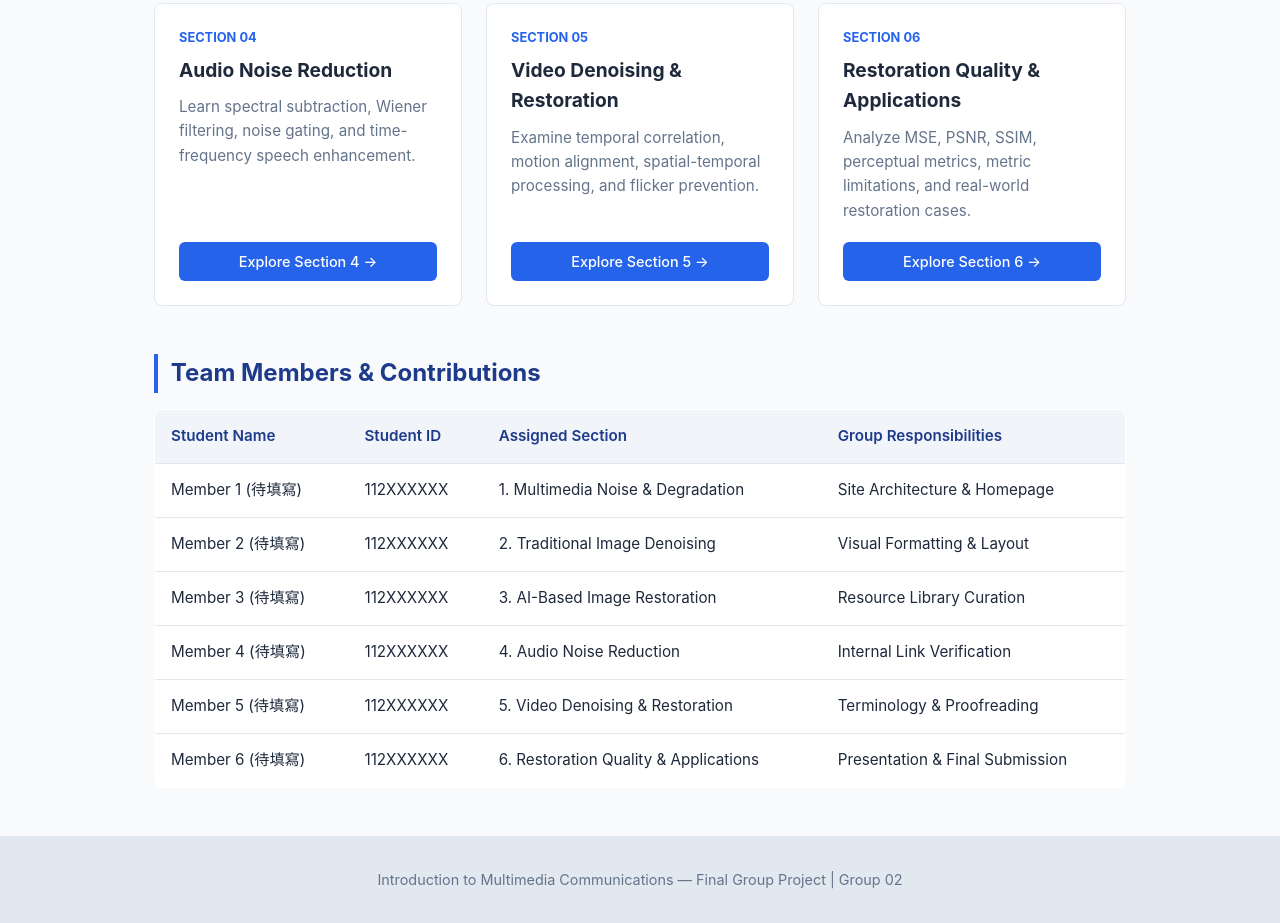
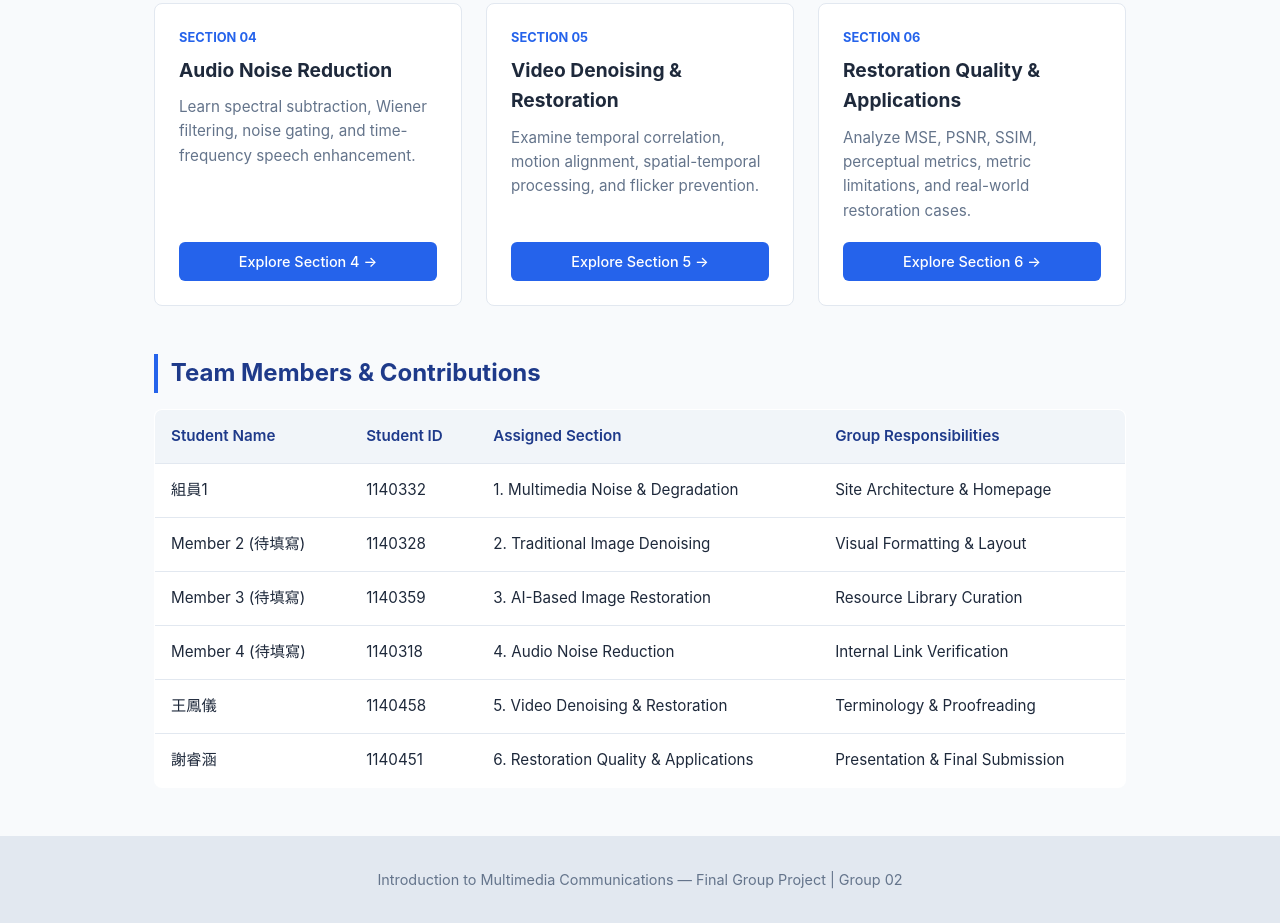
Before and after one commit to 388960yuki/multimedia-team-02, a plain HTML site: page index.html in a window 1280 px wide. Shown: the part 1115-2038 px from the top of the page. Drawn offline with Linux system fonts and the light colour scheme.

Commit message:
Update index.html

```diff
--- a/index.html
+++ b/index.html
@@ -232,38 +232,38 @@
         </thead>
         <tbody>
           <tr>
-            <td>Member 1 (待填寫)</td>
-            <td>112XXXXXX</td>
+            <td>組員1</td>
+            <td>1140332</td>
             <td>1. Multimedia Noise & Degradation</td>
             <td>Site Architecture & Homepage</td>
           </tr>
           <tr>
             <td>Member 2 (待填寫)</td>
-            <td>112XXXXXX</td>
+            <td>1140328</td>
             <td>2. Traditional Image Denoising</td>
             <td>Visual Formatting & Layout</td>
           </tr>
           <tr>
             <td>Member 3 (待填寫)</td>
-            <td>112XXXXXX</td>
+            <td>1140359</td>
             <td>3. AI-Based Image Restoration</td>
             <td>Resource Library Curation</td>
           </tr>
           <tr>
             <td>Member 4 (待填寫)</td>
-            <td>112XXXXXX</td>
+            <td>1140318</td>
             <td>4. Audio Noise Reduction</td>
             <td>Internal Link Verification</td>
           </tr>
           <tr>
-            <td>Member 5 (待填寫)</td>
-            <td>112XXXXXX</td>
+            <td>王鳳儀</td>
+            <td>1140458</td>
             <td>5. Video Denoising & Restoration</td>
             <td>Terminology & Proofreading</td>
           </tr>
           <tr>
-            <td>Member 6 (待填寫)</td>
-            <td>112XXXXXX</td>
+            <td>謝睿涵</td>
+            <td>1140451</td>
             <td>6. Restoration Quality & Applications</td>
             <td>Presentation & Final Submission</td>
           </tr>
```
